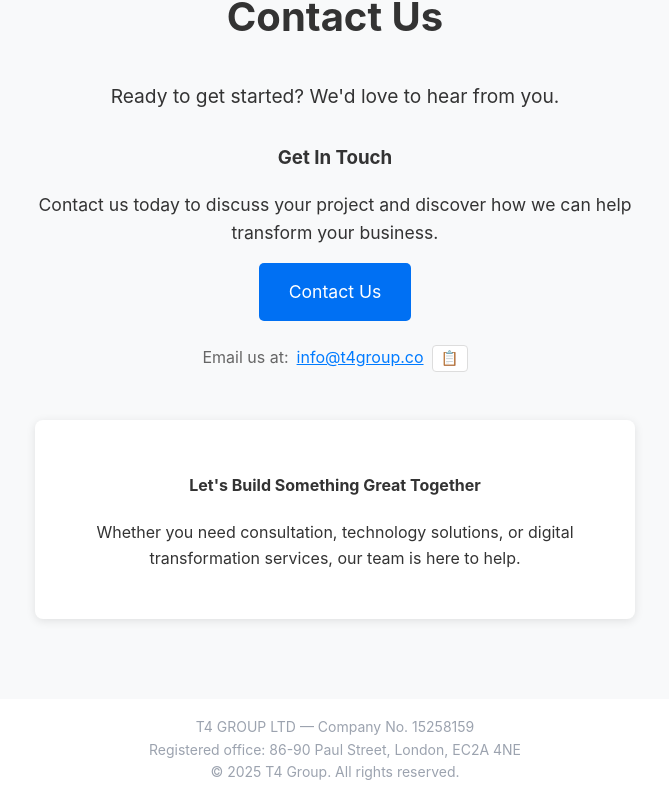
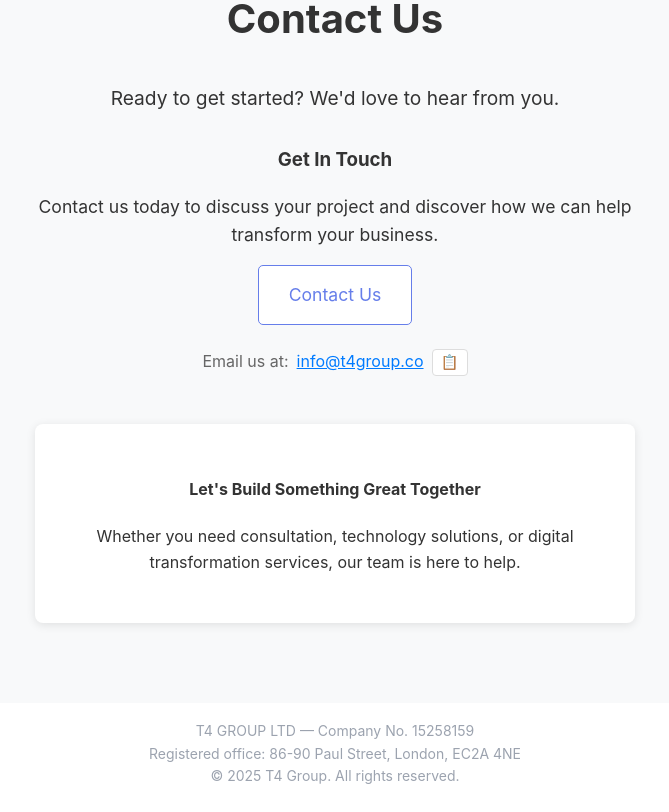
Before and after one commit to agentcafe/t4group-site, a Next.js app: page / in a window 1280 px wide. Shown: the part 1724-2536 px from the top of the page, without its empty margins (305-974 px from the left). Built offline with nearby package versions, Linux system fonts and the light colour scheme.

Commit message:
style(cta): white button with purple text; fix mailto links

```diff
--- a/styles/globals.css
+++ b/styles/globals.css
@@ -1,98 +1,58 @@
 html,
 body {
-  padding: 0;
-  margin: 0;
-  font-family: -apple-system, BlinkMacSystemFont, Segoe UI, Roboto, Oxygen,
-    Ubuntu, Cantarell, Fira Sans, Droid Sans, Helvetica Neue, sans-serif;
+  font-family: -apple-system, BlinkMacSystemFont, Segoe UI, Roboto, Oxygen, Ubuntu, Cantarell, Fira Sans, Droid Sans, Helvetica Neue, sans-serif;
   line-height: 1.6;
   color: #333;
 }
-
-html,
-body,
-#__next {
-  height: 100%;
-}
-
-body {
-  display: flex;
-  flex-direction: column;
-}
-
-main {
-  flex: 1;
-}
-
-footer {
-  padding: 24px 0;
-  color: #a3a3a3;
-  border-top: 1px solid rgba(255, 255, 255, 0.08);
-  font-size: 14px;
-}
-
-footer p {
-  margin: 8px 0;
-}
-
 a {
   color: inherit;
   text-decoration: none;
 }
-
 a:hover {
   text-decoration: underline;
 }
-
 * {
   box-sizing: border-box;
 }
-
 .container {
   max-width: 1200px;
   margin: 0 auto;
   padding: 0 20px;
 }
-
 .hero {
   background: linear-gradient(135deg, #667eea 0%, #764ba2 100%);
   color: white;
   padding: 100px 0;
   text-align: center;
 }
-
 .services {
   padding: 80px 0;
   background-color: #f8f9fa;
 }
-
 .about {
   padding: 80px 0;
 }
-
 .contact {
   padding: 80px 0;
   background-color: #f8f9fa;
 }
-
 .section-title {
   font-size: 2.5rem;
   margin-bottom: 2rem;
   text-align: center;
 }
-
 .btn {
   display: inline-block;
   padding: 12px 24px;
-  background-color: #0070f3;
-  color: white;
+  background-color: #fff;
+  color: #667eea;
   border-radius: 5px;
-  border: none;
+  border: 1px solid #667eea;
   cursor: pointer;
   font-size: 16px;
-  transition: background-color 0.3s;
+  transition: all 0.3s;
 }
-
 .btn:hover {
-  background-color: #0051cc;
+  background-color: #f7f7f7;
   text-decoration: none;
 }
```
